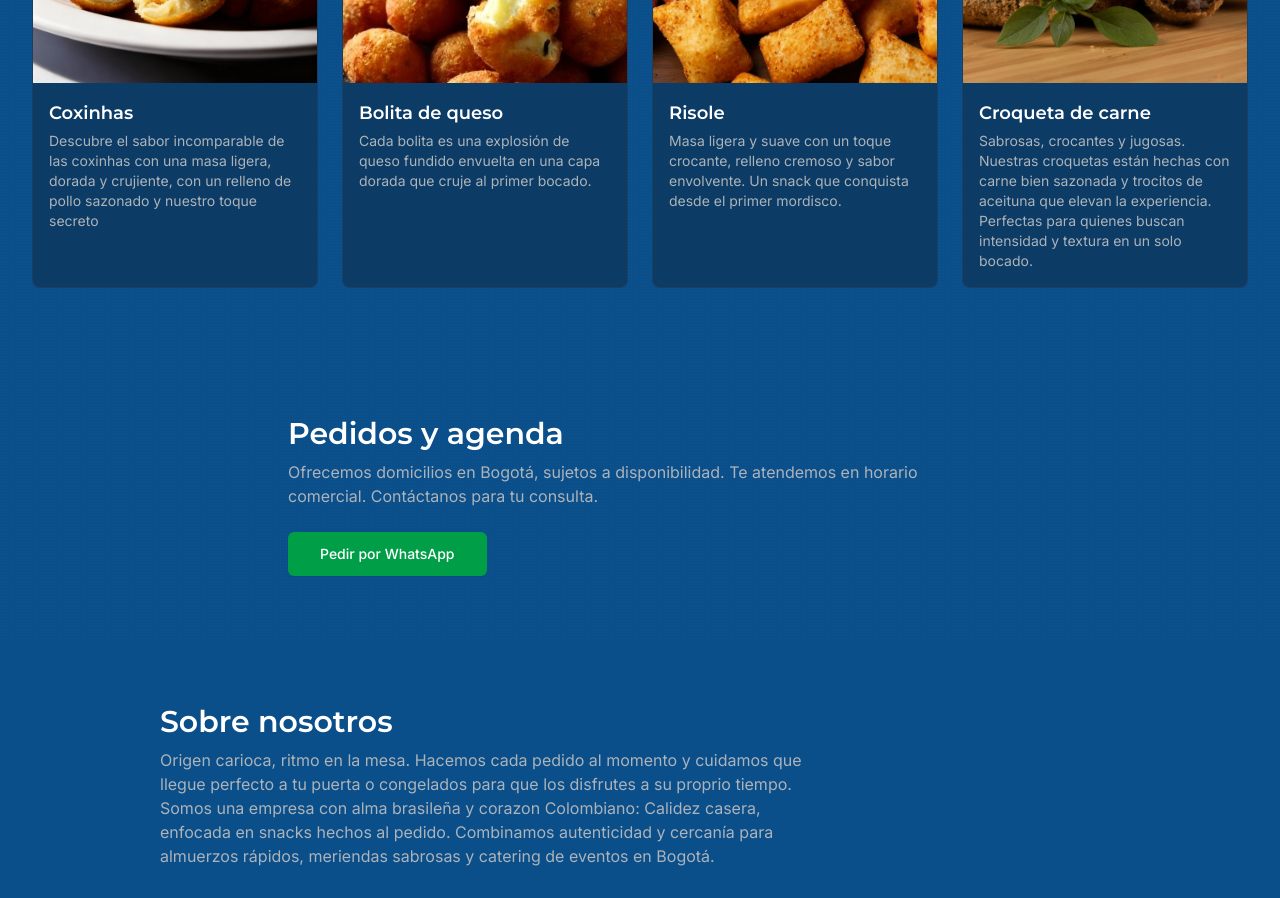
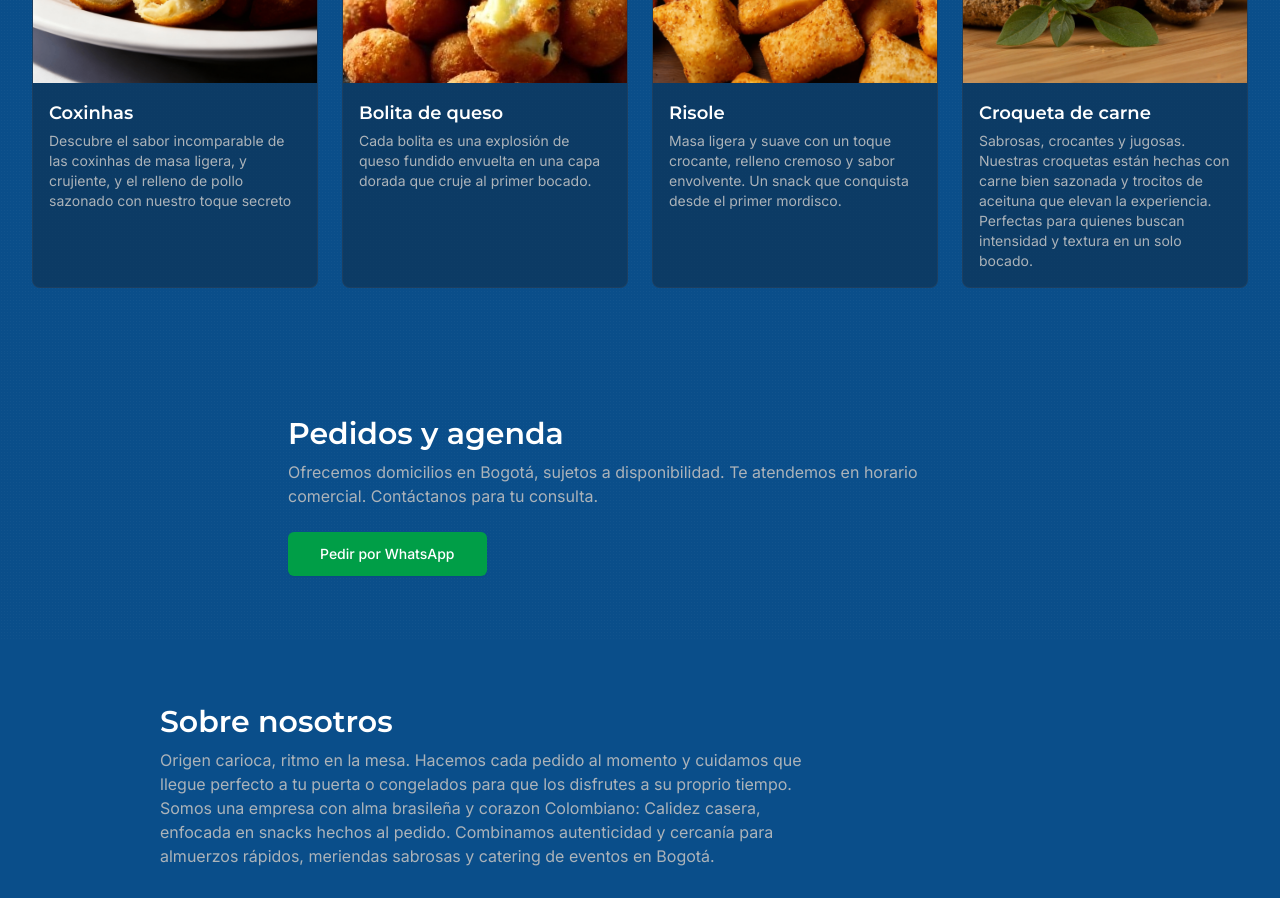
Before and after one commit to N1ghtcr4wler/pastelcarioca, a React (Vite) app: page / in a window 1280 px wide. Shown: the part 1000-1898 px from the top of the page. Built offline with nearby package versions, Linux system fonts and the light colour scheme.

Commit message:
Update Coxinha copy

```diff
--- a/src/components/site/FeaturedGrid.tsx
+++ b/src/components/site/FeaturedGrid.tsx
@@ -8,7 +8,7 @@ import croquetas from "@/assets/destaque-croquetas.jpg";
 const items = [{
   img: coxinhas,
   title: "Coxinhas",
-  desc: "Descubre el sabor incomparable de las coxinhas con una masa ligera, dorada y crujiente, con un relleno de pollo sazonado y nuestro toque secreto",
+  desc: "Descubre el sabor incomparable de las coxinhas de masa ligera, y crujiente, y el relleno de pollo sazonado con nuestro toque secreto",
   alt: "Coxinhas doradas y crujientes con relleno de pollo visible en plato blanco"
 }, {
   img: bolinha,
```
